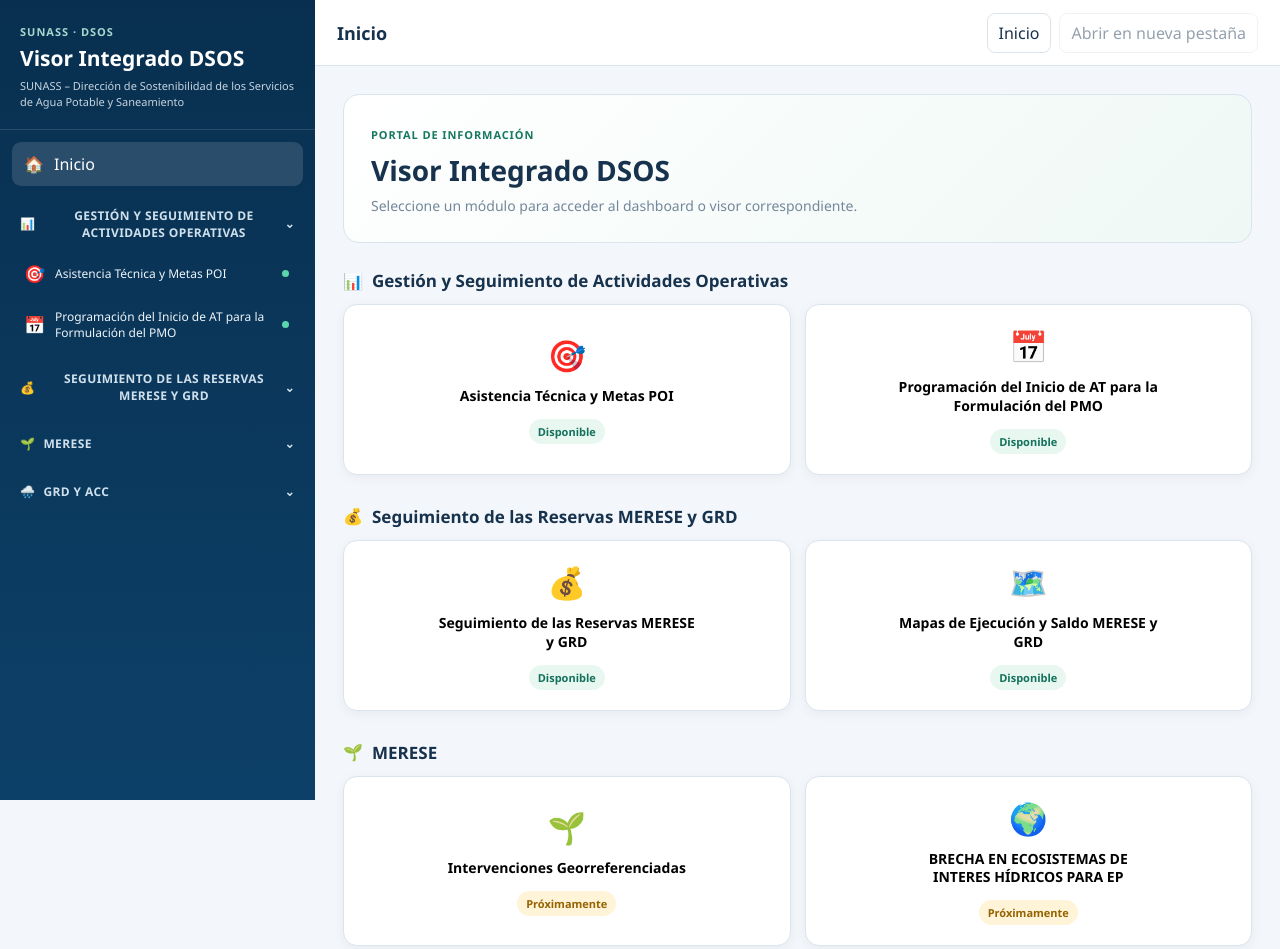
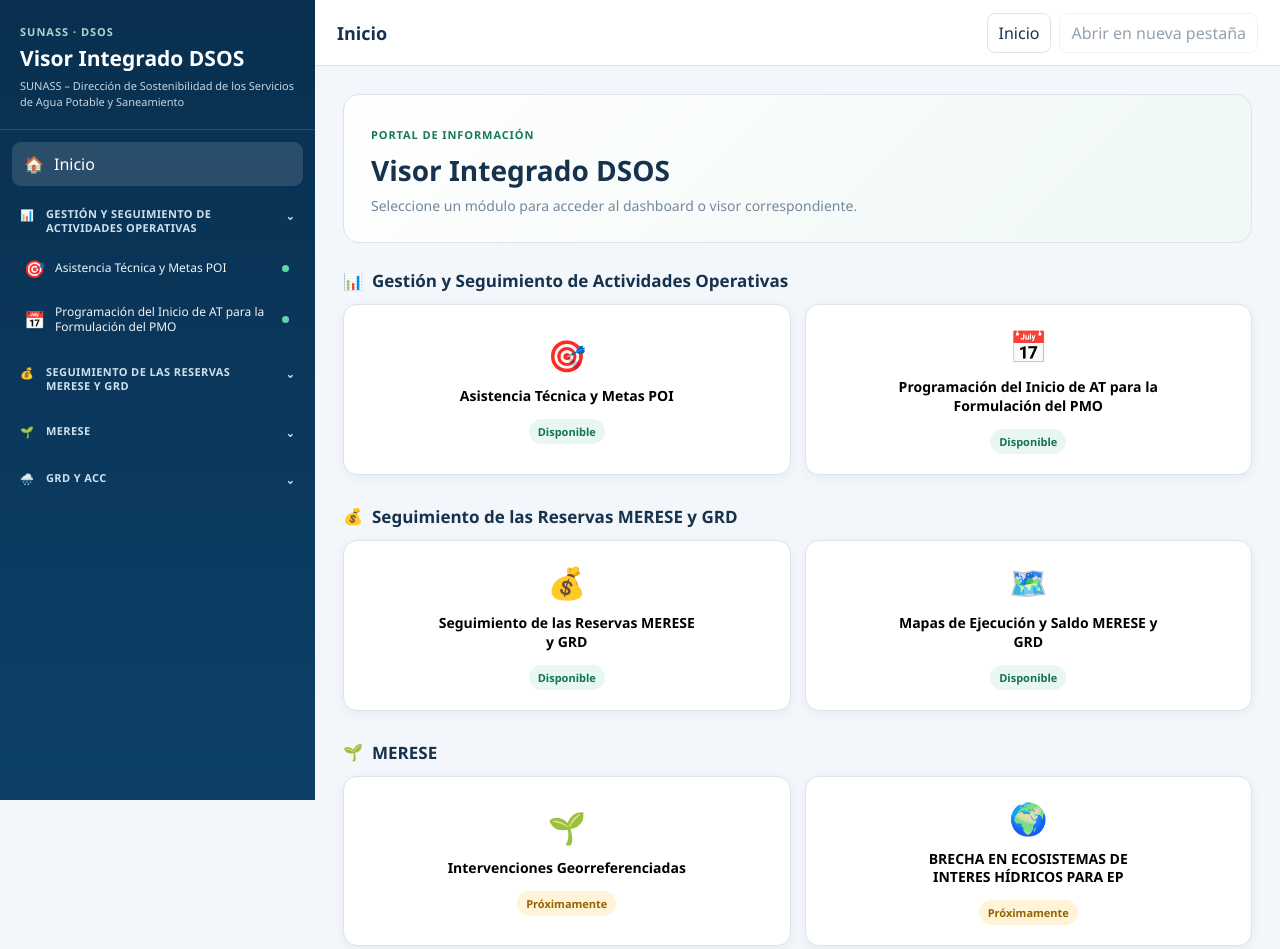
Before and after one commit to visor-dsos/visor-dsos, a plain HTML site: page index.html in a window 1280 px wide. Shown: the top 949 px of the page. Drawn offline with Linux system fonts and the light colour scheme.

Commit message:
Refactor groupHeader and groupLabel styles
Updated styles for group headers and labels, including layout changes and adjustments to font size and alignment.

```diff
--- a/styles.css
+++ b/styles.css
@@ -114,6 +114,10 @@
   margin-bottom:9px
 }
 
+/* =====================================================
+   TÍTULOS PRINCIPALES DEL MENÚ
+   ===================================================== */
+
 .groupHeader{
   width:100%;
   padding:11px 8px;
@@ -121,26 +125,51 @@
   color:#cfe0ec;
   display:flex;
   justify-content:space-between;
-  align-items:center;
-  font-size:12px;
+  align-items:flex-start;
+  gap:8px;
+  font-size:11px;
   font-weight:800;
   text-transform:uppercase;
-  letter-spacing:.4px
+  letter-spacing:.4px;
+  text-align:left;
 }
 
 .groupLabel{
-  display:flex;
+  display:grid;
+  grid-template-columns:18px minmax(0,1fr);
   gap:8px;
-  align-items:center
+  align-items:start;
+  flex:1;
+  min-width:0;
+  text-align:left;
+}
+
+.groupLabel span:first-child{
+  display:block;
+  text-align:left;
+}
+
+.groupLabel span:last-child{
+  display:block;
+  width:100%;
+  line-height:1.3;
+  text-align:left;
 }
 
 .chevron{
-  transition:transform .2s
+  transition:transform .2s;
+  flex-shrink:0;
+  margin-top:1px;
 }
 
 .groupHeader.closed .chevron{
   transform:rotate(-90deg)
 }
+
+/* =====================================================
+   SUBMENÚS
+   SE MANTIENEN EN 12 PX
+   ===================================================== */
 
 .groupItems{
   display:flex;
@@ -397,6 +426,7 @@
 }
 
 @media(max-width:900px){
+
   .app{
     grid-template-columns:1fr;
     grid-template-rows:auto 1fr
```
